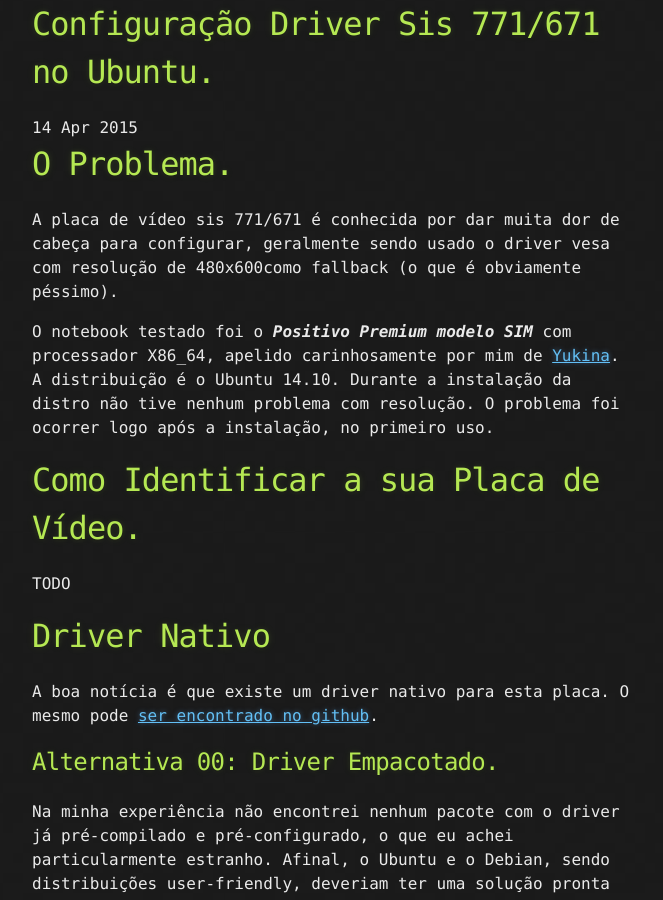
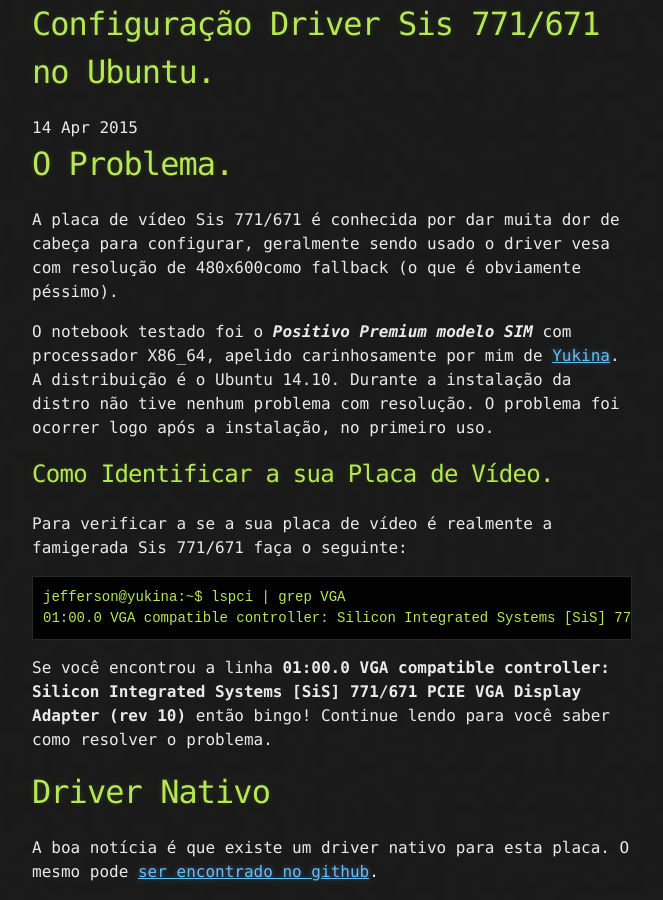
Before and after one commit to foguinhoperuca/foguinhoperuca.github.io, a Jekyll site: the page built from _posts/2015-04-14-Fix_ubuntu_driver_sis_771_671.md, in a window 1280 px wide and 900 px high. Shown: the whole window, without its empty margins (308-971 px from the left). Built offline with Jekyll 4.4.1, drawn with Linux system fonts in a browser that asks for light colours; some of the changed text lies outside the part shown.

Commit message:
Sis 671/771
* Added how to identify the card;

```diff
--- a/_posts/2015-04-14-Fix_ubuntu_driver_sis_771_671.md
+++ b/_posts/2015-04-14-Fix_ubuntu_driver_sis_771_671.md
@@ -5,13 +5,20 @@ title: Configuração Driver Sis 771/671 no Ubuntu.
 
 # O Problema.
 
-A placa de vídeo sis 771/671 é conhecida por dar muita dor de cabeça para configurar, geralmente sendo usado o driver vesa com resolução de 480x600como fallback (o que é obviamente péssimo).
+A placa de vídeo Sis 771/671 é conhecida por dar muita dor de cabeça para configurar, geralmente sendo usado o driver vesa com resolução de 480x600como fallback (o que é obviamente péssimo).
 
 O notebook testado foi o _**Positivo Premium modelo SIM**_ com processador X86_64, apelido carinhosamente por mim de [Yukina](http://yuyuhakusho.wikia.com/wiki/Yukina "Yukina - Yu Yu Hakusho"). A distribuição é o Ubuntu 14.10. Durante a instalação da distro não tive nenhum problema com resolução. O problema foi ocorrer logo após a instalação, no primeiro uso.
 
-# Como Identificar a sua Placa de Vídeo.
+## Como Identificar a sua Placa de Vídeo.
 
-TODO
+Para verificar a se a sua placa de vídeo é realmente a famigerada Sis 771/671 faça o seguinte:
+
+<pre>
+jefferson@yukina:~$ lspci | grep VGA
+01:00.0 VGA compatible controller: Silicon Integrated Systems [SiS] 771/671 PCIE VGA Display Adapter (rev 10)
+</pre>
+
+Se você encontrou a linha **01:00.0 VGA compatible controller: Silicon Integrated Systems [SiS] 771/671 PCIE VGA Display Adapter (rev 10)** então bingo! Continue lendo para você saber como resolver o problema.
 
 # Driver Nativo
 
@@ -212,3 +219,7 @@ Fica para o futuro a opção de empacotar o driver para facilitar a instalação
 * <a href="http://www.vivaolinux.com.br/dica/Configurando-SIS-67172-no-Ubuntu-1404">Dica no Viva o Linux</a>
 * <a href="http://www.fredericomarinho.com/instalar-o-driver-da-placa-de-video-sis-671771-no-linux-mint-11/#axzz31HlXPXmz">Site do Frederico Marinho</a>
 * <a href="http://ubuntuforum-br.org/index.php/topic,112445.0.html">Ubuntu Forum - BR</a>
+
+# Licença.
+
+Este artigo pode ser encontrado no endereço [http://jeffersoncampos.eti.br/2015/04/14/Fix_ubuntu_driver_sis_771_671.html](http://jeffersoncampos.eti.br/2015/04/14/Fix_ubuntu_driver_sis_771_671.html "Site do Autor Jefferson Campos") licenciado pela GNU FDL.
```
